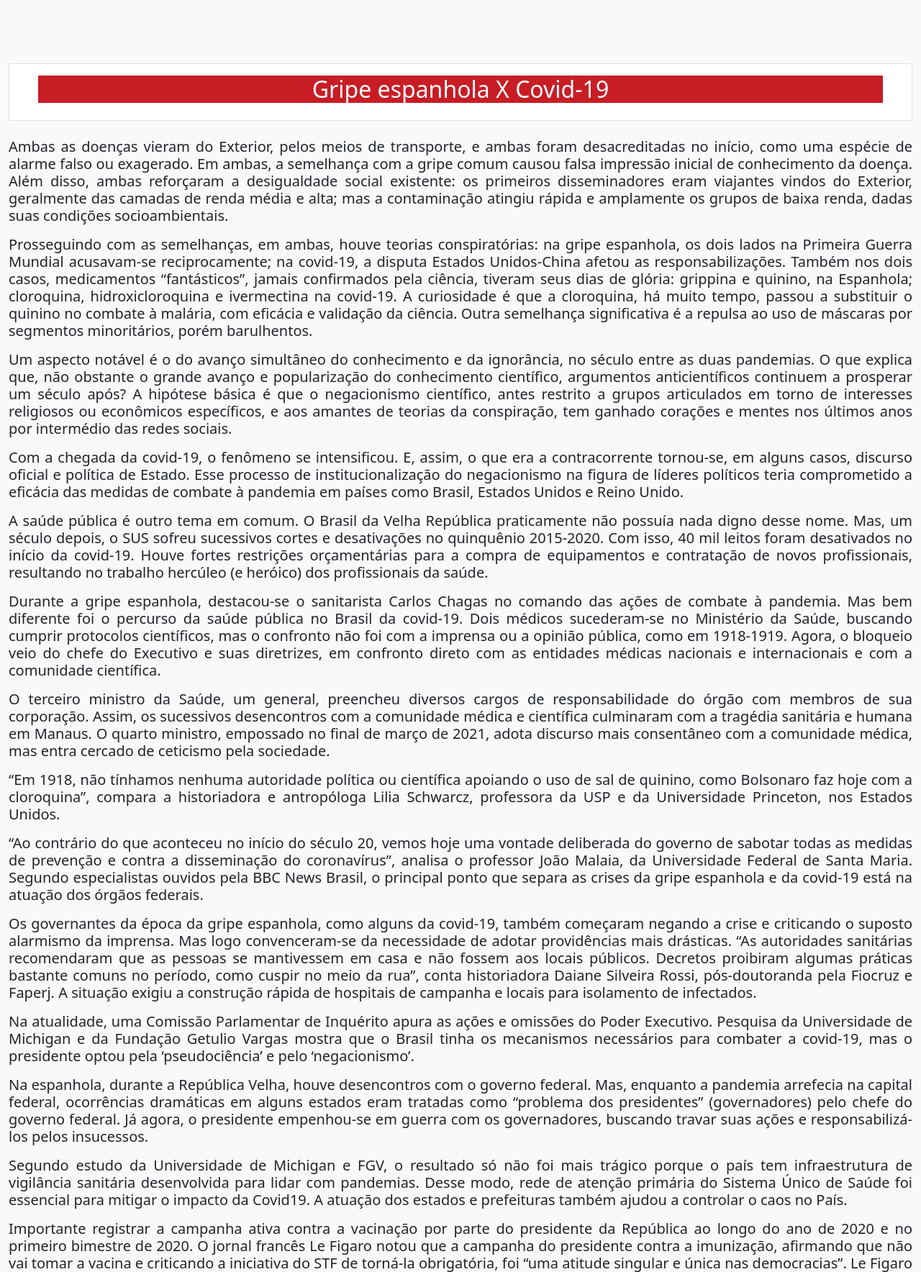
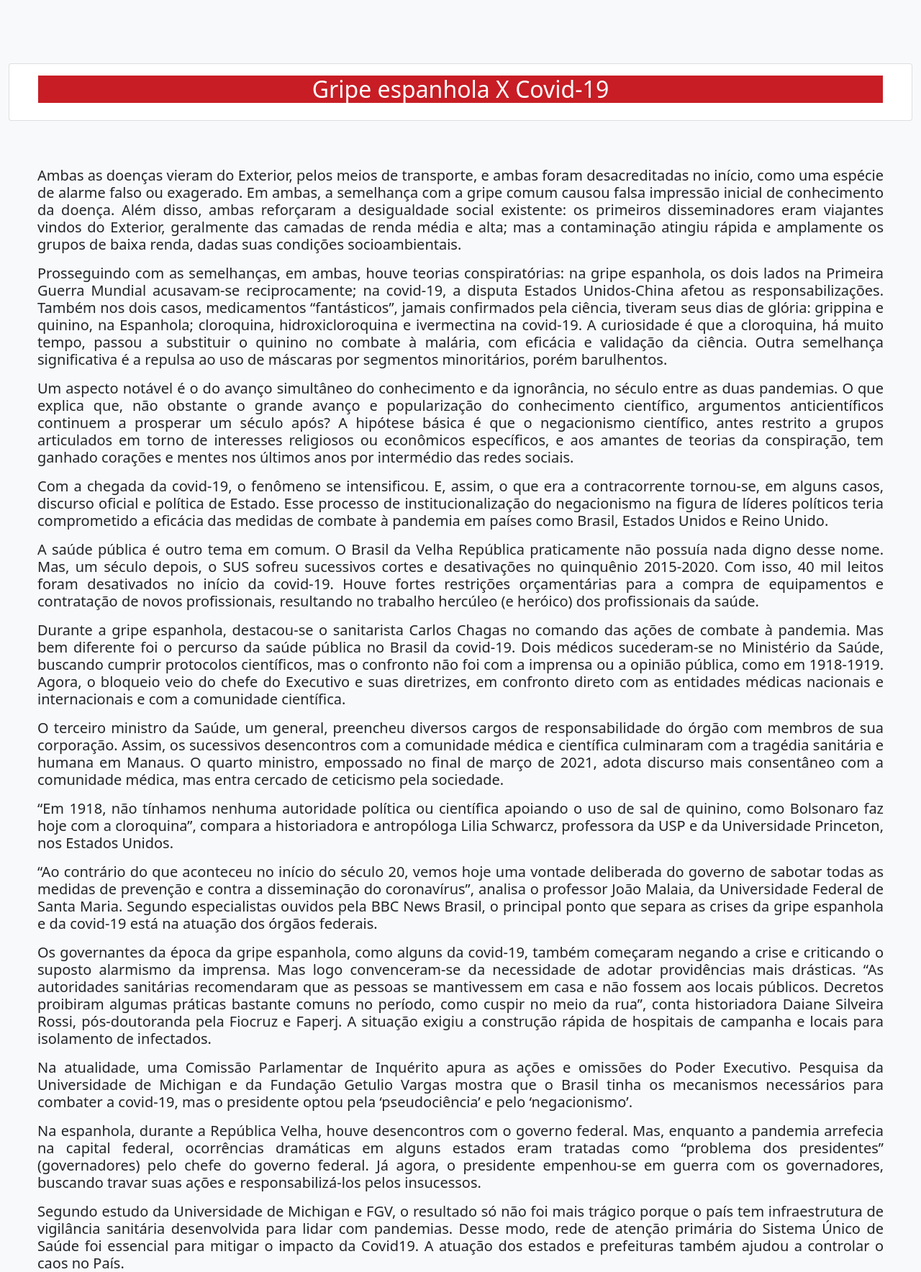
Before and after one commit to joaoGarcia-webDev/InTimeNews, a PHP site: page /spanish_covid.php in a window 1280 px wide. Shown: the part 156-1924 px from the top of the page at 72% size. Run offline with PHP 8.4, Linux system fonts and the light colour scheme; some libraries are stand-ins or nearby versions.

Commit message:
Update main-page.css
update css

```diff
--- a/css/main-page.css
+++ b/css/main-page.css
@@ -336,3 +336,6 @@ ol {
     width: 60%;
     margin: auto;
 }
+.margem{
+    margin: 2em;
+}
```
